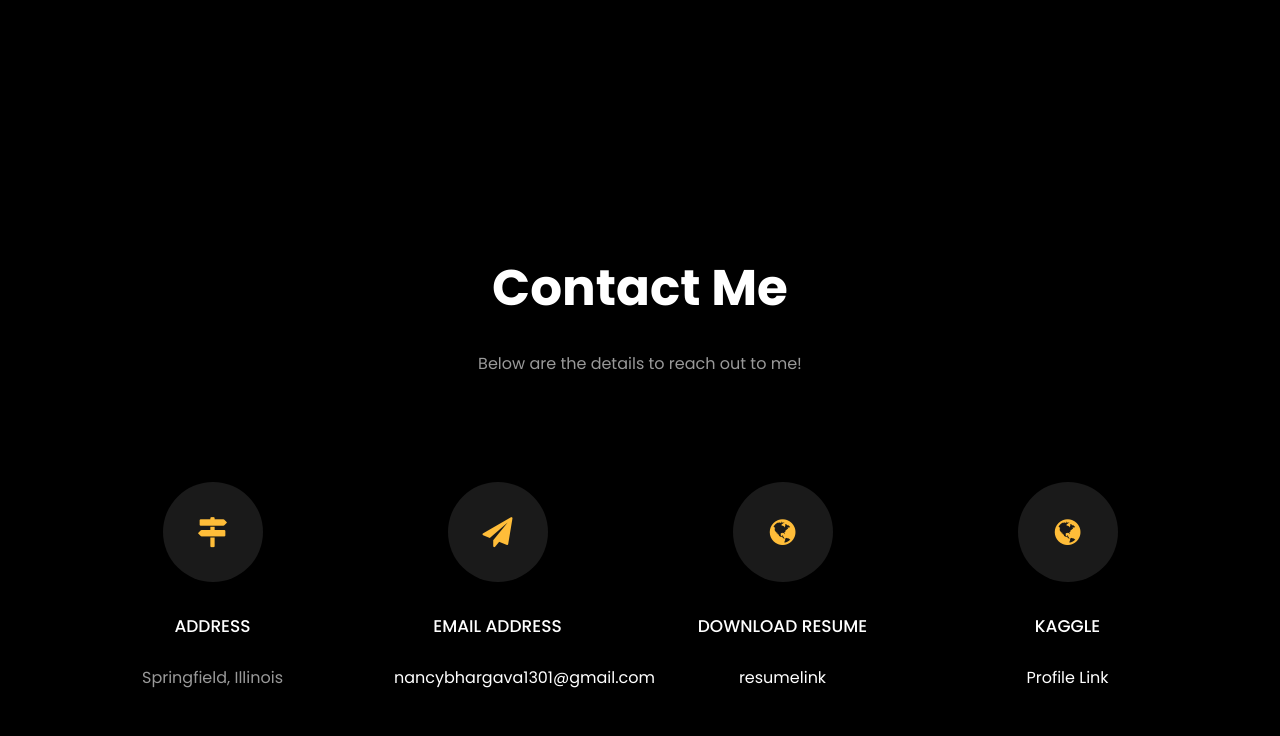
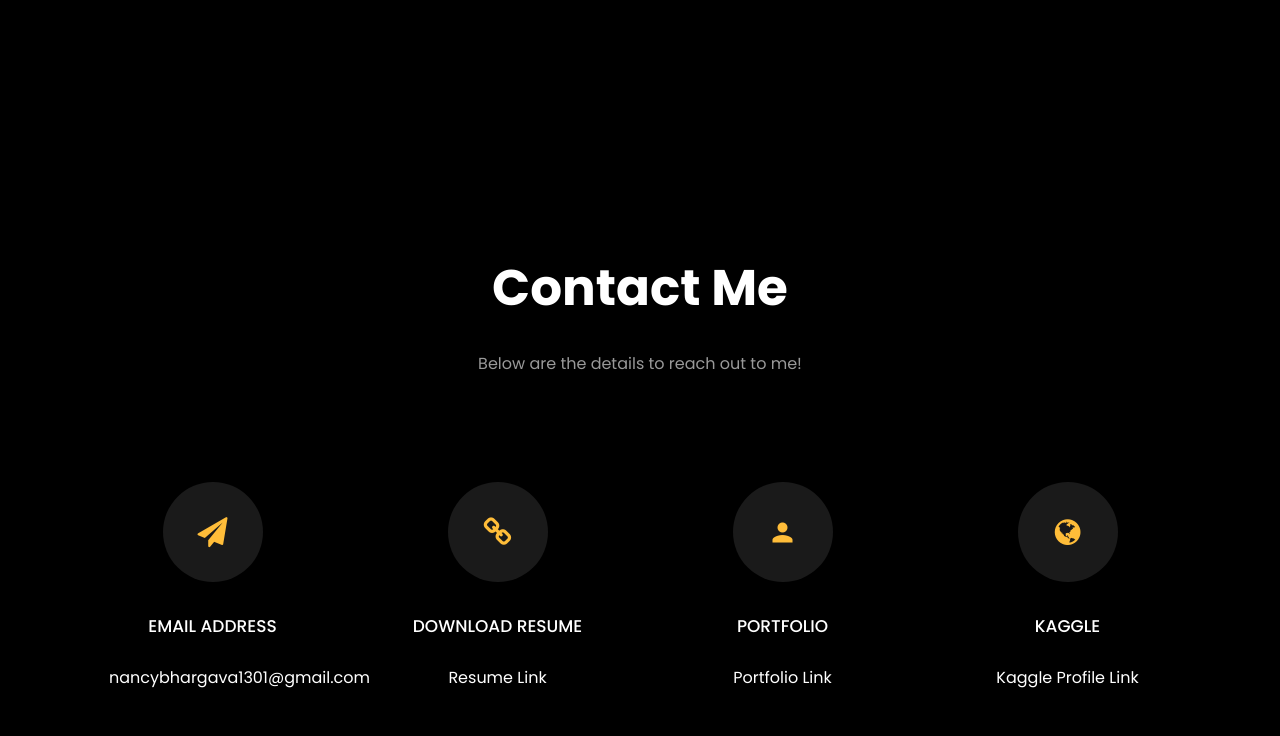
Before and after one commit to Nancy1301/Portfolio, a plain HTML site: page index.html in a window 1280 px wide. Shown: the part 4160-4896 px from the top of the page. Drawn offline with Linux system fonts and the light colour scheme; files whose address does not match are found by name.

Commit message:
Add files via upload
latest commit

```diff
--- a/index.html
+++ b/index.html
@@ -548,30 +548,32 @@
 				<div class="col-md-6 col-lg-3 d-flex ftco-animate">
 					<div class="align-self-stretch box p-4 text-center">
 						<div class="icon d-flex align-items-center justify-content-center">
-							<span class="icon-map-signs"></span>
+							<span class="icon-paper-plane"></span>
 						</div>
-						<h3 class="mb-4">Address</h3>
-						<p>Springfield, Illinois</p>
+						<h3 class="mb-4">Email Address</h3>
+						<p><a href="mailto:nancybhargava1301@gmail.com">nancybhargava1301@gmail.com</a></p>
 					</div>
 				</div>
 				<div class="col-md-6 col-lg-3 d-flex ftco-animate">
 					<div class="align-self-stretch box p-4 text-center">
 						<div class="icon d-flex align-items-center justify-content-center">
-							<span class="icon-paper-plane"></span>
+							<span class="icon-link"></span>
 						</div>
-						<h3 class="mb-4">Email Address</h3>
-						<p><a href="mailto:info@yoursite.com">nancybhargava1301@gmail.com</a></p>
+						<h3 class="mb-4">Download Resume</h3>
+						<p><a
+								href="https://drive.google.com/file/d/1jUebFDHCHn7ALMYDlhGpWQN2lRwHbxJQ/view?usp=drive_link">Resume Link</a>
+						</p>
 					</div>
 				</div>
 				<div class="col-md-6 col-lg-3 d-flex ftco-animate">
 					<div class="align-self-stretch box p-4 text-center">
 						<div class="icon d-flex align-items-center justify-content-center">
-							<span class="icon-globe"></span>
+							<span class="icon-person"></span>
 						</div>
-						<h3 class="mb-4">Download Resume</h3>
-						<p><a
-								href="https://drive.google.com/file/d/1jUebFDHCHn7ALMYDlhGpWQN2lRwHbxJQ/view?usp=drive_link">resumelink</a>
-						</p>
+						<h3 class="mb-4">Portfolio</h3>
+						<p>
+							<a href="https://nancy1301.github.io/Portfolio/">Portfolio Link</a>
+							</p>
 					</div>
 				</div>
 				<div class="col-md-6 col-lg-3 d-flex ftco-animate">
@@ -580,7 +582,7 @@
 							<span class="icon-globe"></span>
 						</div>
 						<h3 class="mb-4">Kaggle</h3>
-						<p><a href="https://www.kaggle.com/">Profile Link</a></p>
+						<p><a href="https://www.kaggle.com/">Kaggle Profile Link</a></p>
 					</div>
 				</div>
 			</div>
```
